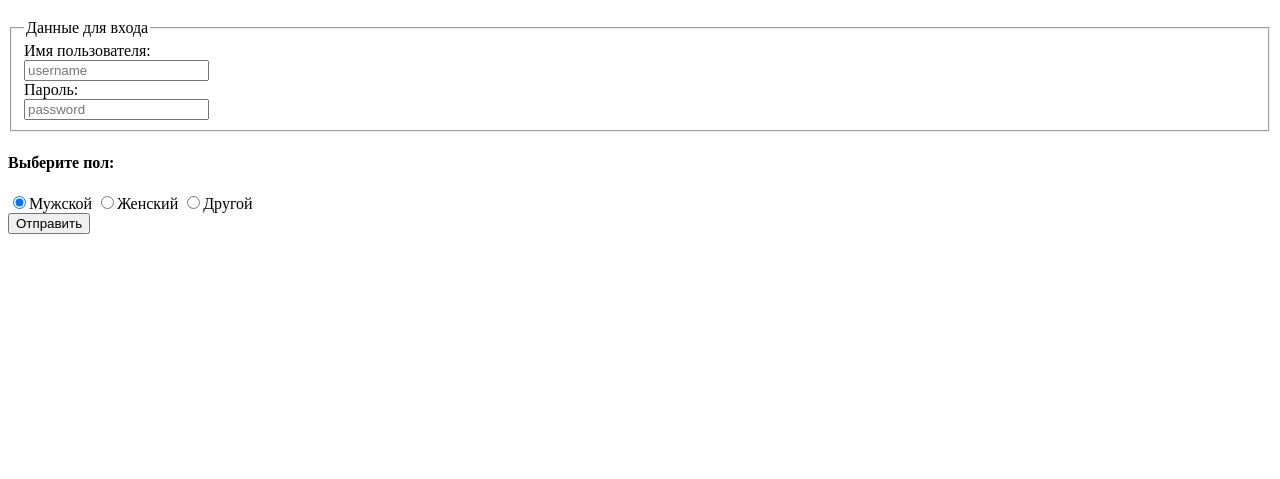
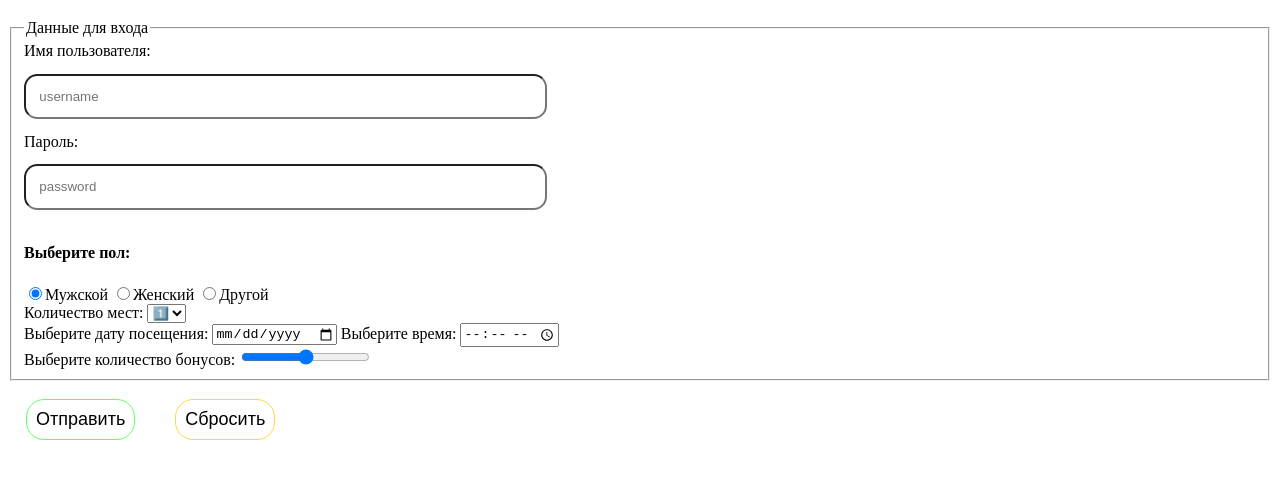
Before and after one commit to 100ballovby/7B_Lessons, a plain HTML site: page III_form/lesson_2603/index.html in a window 1280 px wide. Shown: the part 61-540 px from the top of the page. Drawn offline with Linux system fonts and the light colour scheme.

Commit message:
Adding styling🏈

```diff
--- a/III_form/lesson_2603/index.html
+++ b/III_form/lesson_2603/index.html
@@ -3,6 +3,7 @@
 <head>
     <meta charset="UTF-8">
     <title>Forms</title>
+    <link rel="stylesheet" href="style.css">
 </head>
 <body>
 
@@ -18,11 +19,11 @@
         <!--<input type="radio">   переключатель (для выбора одного из множества) -->
         <!--<input type="submit">  кнопка для отправки чего-то -->
         <label for="username">Имя пользователя:</label><br>
-        <input type="text" name="username" id="username" placeholder="username"><br>
+        <input type="text" name="username" id="username" placeholder="username" required><br>
 
         <label for="password">Пароль:</label><br>
-        <input type="password" name="password" id="password" placeholder="password">
-    </fieldset>
+        <input type="password" name="password" id="password" placeholder="password" required><br>
+
     <h4>Выберите пол:</h4>
     <div>
         <!-- RADIO buttons -->
@@ -34,9 +35,32 @@
             <input type="radio" name="gender" value="other" id="3">Другой</label>
     </div>
 
-    <input type="submit" value="Отправить">
+    <div>
+        <label for="seats">Количество мест: </label>
+        <select name="seats" id="seats">
+            <option value="1">1️⃣</option>
+            <option value="2">2️⃣</option>
+            <option value="3">3️⃣</option>
+            <option value="4">4️⃣</option>
+        </select>
+    </div>
 
+    <div>
+        <label for="date">Выберите дату посещения:</label>
+        <input type="date" name="date_of" id="date">
 
+        <label for="time">Выберите время:</label>
+        <input type="time" name="time_of" id="time">
+    </div>
+
+    <div>
+        <label for="bonuses">Выберите количество бонусов: </label>
+        <input type="range" id="bonuses" name="bonuses" min="1" max="100" step="0.01">
+    </div>
+
+    </fieldset>
+    <input type="submit" value="Отправить" class="btn">
+    <input type="reset" value="Сбросить" class="btn">
 </form>
 
 </body>
--- a/III_form/lesson_2603/style.css
+++ b/III_form/lesson_2603/style.css
@@ -0,0 +1,23 @@
+input[type="text"],
+input[type="password"] {
+    width: 40%;
+    padding: 1em;
+    margin: 1em auto;
+    border-radius: 1em;
+}
+
+.btn {
+    background: transparent;
+    padding: 0.5em;
+    border-radius: 1em;
+    border: 1px solid;
+    font-size: 18px;
+    margin: 1em;
+}
+
+input[type="submit"] {
+    border-color: #65ff61;
+}
+input[type="reset"] {
+    border-color: #ffd64a;
+}
```
